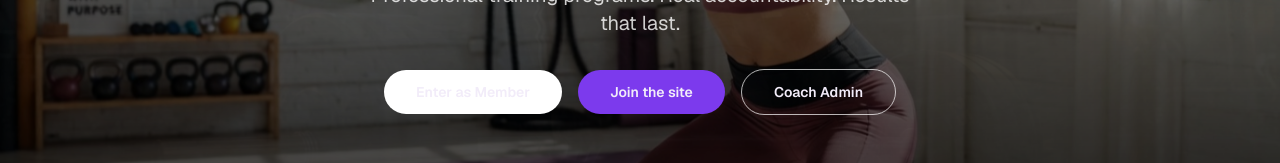
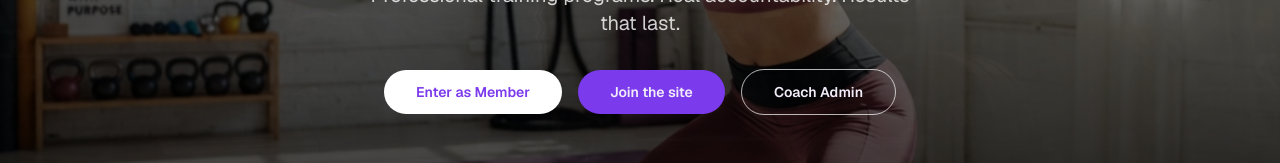
Before and after one commit to Coachjohnepop/train-station, a Next.js app: page / in a window 1280 px wide. Shown: the part 292-455 px from the top of the page. Built offline with nearby package versions, Linux system fonts and the light colour scheme.

Commit message:
fix: force purple font on Enter as Member button (!text-[#7c3aed] for specificity)

```diff
--- a/src/components/SplashCarousel.tsx
+++ b/src/components/SplashCarousel.tsx
@@ -59,7 +59,7 @@ export default function SplashCarousel() {
           <div className="mt-8 flex flex-col items-center justify-center gap-3 sm:flex-row sm:gap-4">
             <a
               href="/member"
-              className="inline-flex items-center justify-center rounded-full bg-white px-8 py-3 text-sm font-semibold text-[#7c3aed] transition-all hover:bg-white/90 hover:scale-[1.1]"
+              className="inline-flex items-center justify-center rounded-full bg-white px-8 py-3 text-sm font-semibold !text-[#7c3aed] transition-all hover:bg-white/90 hover:scale-[1.1]"
             >
               Enter as Member
             </a>
```
